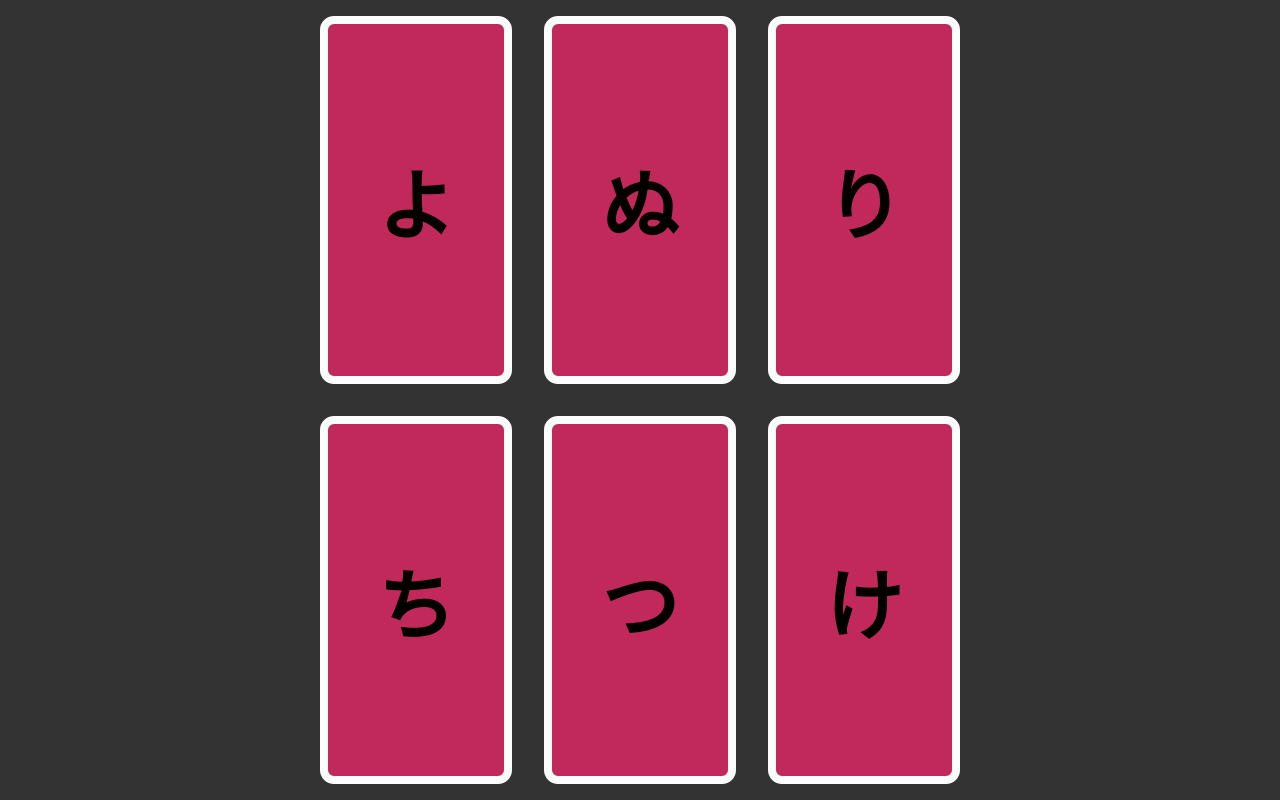
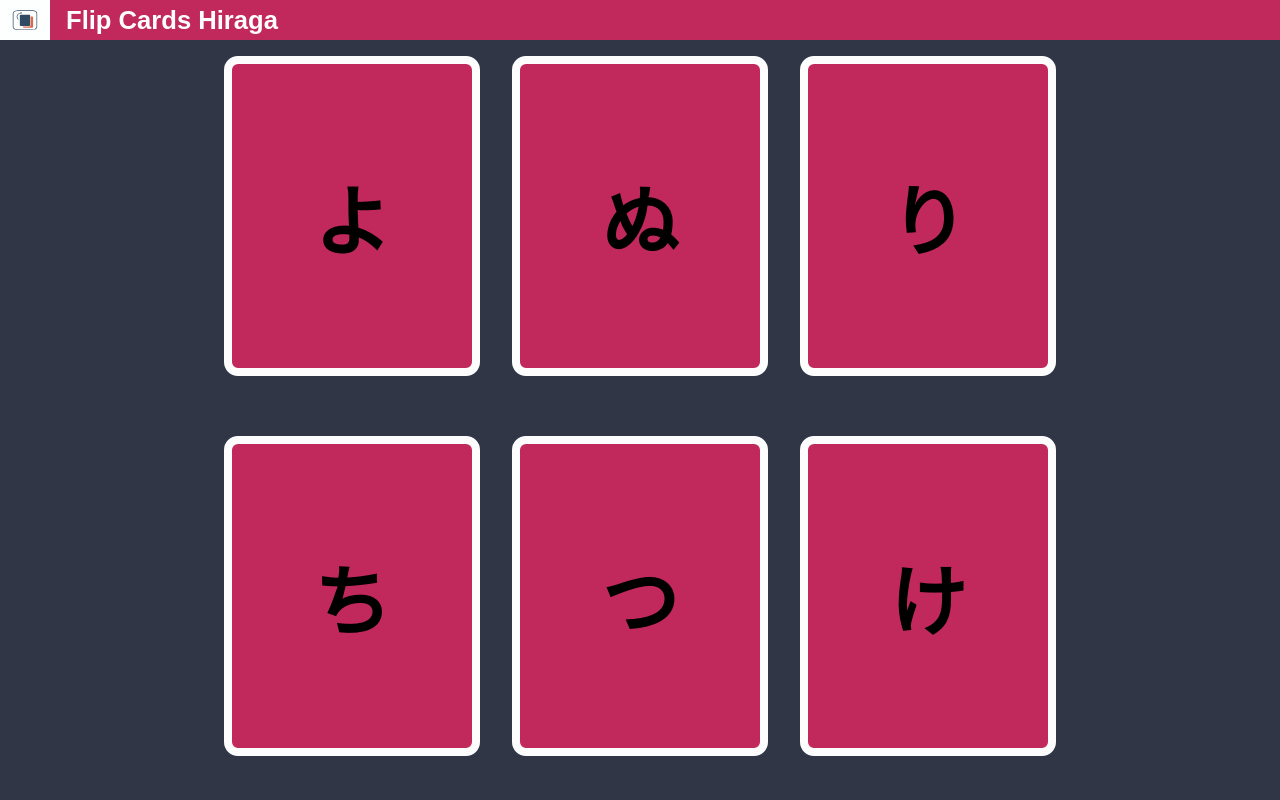
Before and after one commit to fidelysla/flip-cards, a website built with Vite: page index.html in a window 1280 px wide. Built offline with nearby package versions, Linux system fonts and the light colour scheme.

Commit message:
update header structure and styles for improved layout and branding

```diff
--- a/index.html
+++ b/index.html
@@ -4,11 +4,18 @@
     <meta charset="UTF-8" />
     <link rel="icon" type="image/svg+xml" href="public/flip-card.svg" />
     <meta name="viewport" content="width=device-width, initial-scale=1.0" />
-    <title>flip-cards</title>
+    <title>Flip Cards Hiraga</title>
     <meta name="google-site-verification" content="DyscjLGYhzCRTZOcgytZp4uML0x7Eb9SWR_pp-gNjcc" />
 	  <link rel="stylesheet" href="/src/style.css" />
   </head>
   <body>
+
+      <header class="main-header">
+
+        <img class="logo" src="public/flip-card.svg" alt="Main Logo" width="50" height="50" />
+        <h1>Flip Cards Hiraga</h1>
+
+      </header>
 
     <section>
 
--- a/src/style.css
+++ b/src/style.css
@@ -19,10 +19,31 @@ body {
     margin: 0;
 }
 
+.main-header {
+    width: 100%;
+    height: 5dvh;
+    background-color: #c1285b;
+    display: flex;
+    flex-flow: row nowrap;
+    align-items: center;
+
+    .logo {
+        height: inherit;
+        aspect-ratio: 1 / 1;
+    }
+
+    h1 {
+        color: #fdfdfd;
+        margin-left: 1rem;
+        font-size: 5vw;
+        /* font-size: medium; */
+    }
+}
+
 section {
-    background-color: #333;
+    background-color: #313647;
     width: 100%;
-    height: 100dvh;
+    height: 95dvh;
 
     display: grid;
     grid-template-columns: repeat(2, 1fr);
@@ -35,7 +56,7 @@ section {
 
 article {
     width: 40vw;
-    /* height: 30vh; */
+    height: 27vh;
     /* border: thin solid black; */
     /* background-color: palegreen; */
 
@@ -61,7 +82,6 @@ div {
     width: 100%;
     height: 100%;
 
-    /* background-color: rgb(255, 154, 188); */
     text-align: center;
     place-content: center;
 
@@ -70,7 +90,7 @@ div {
 
     border: .5rem solid #fdfdfd;
 
-    font-size: 10vw;
+    font-size: 15vw;
     font-weight: bold;
 }
 
@@ -88,7 +108,31 @@ div {
     transform: rotateY(180deg);
 }
 
+@media screen and (min-width: 768px) {
+
+    .main-header {
+
+        h1 {
+            font-size: 3vw;
+        }
+    }
+
+}
+
 @media screen and (min-width: 1024px) {
+
+    .main-header {
+        width: 100%;
+        background-color: #c1285b;
+        display: flex;
+        flex-flow: row nowrap;
+        align-items: center;
+
+        h1 {
+            color: #fdfdfd;
+            font-size: 2vw;
+        }
+    }
 
     section {
         display: grid;
@@ -96,8 +140,10 @@ div {
         grid-template-rows: repeat(2, 1fr);
     }
 
-    article {
-        width: 15vw;
+
+    .flip-card {
+        width: 20vw;
+        height: 40vh;
     }
 
     div {
@@ -118,12 +164,13 @@ div {
         backface-visibility: hidden; */
     }
 
-    /* .flip-front {
-        transform: rotateY(0deg);
-    } */
+}
 
-    /* .flip-back {
-        transform: rotateY(180deg);
-    } */
+@media screen and (min-width: 1300px) {
+
+    .flip-card {
+        width: 15vw;
+        height: 40vh;
+    }
 
 }
```
